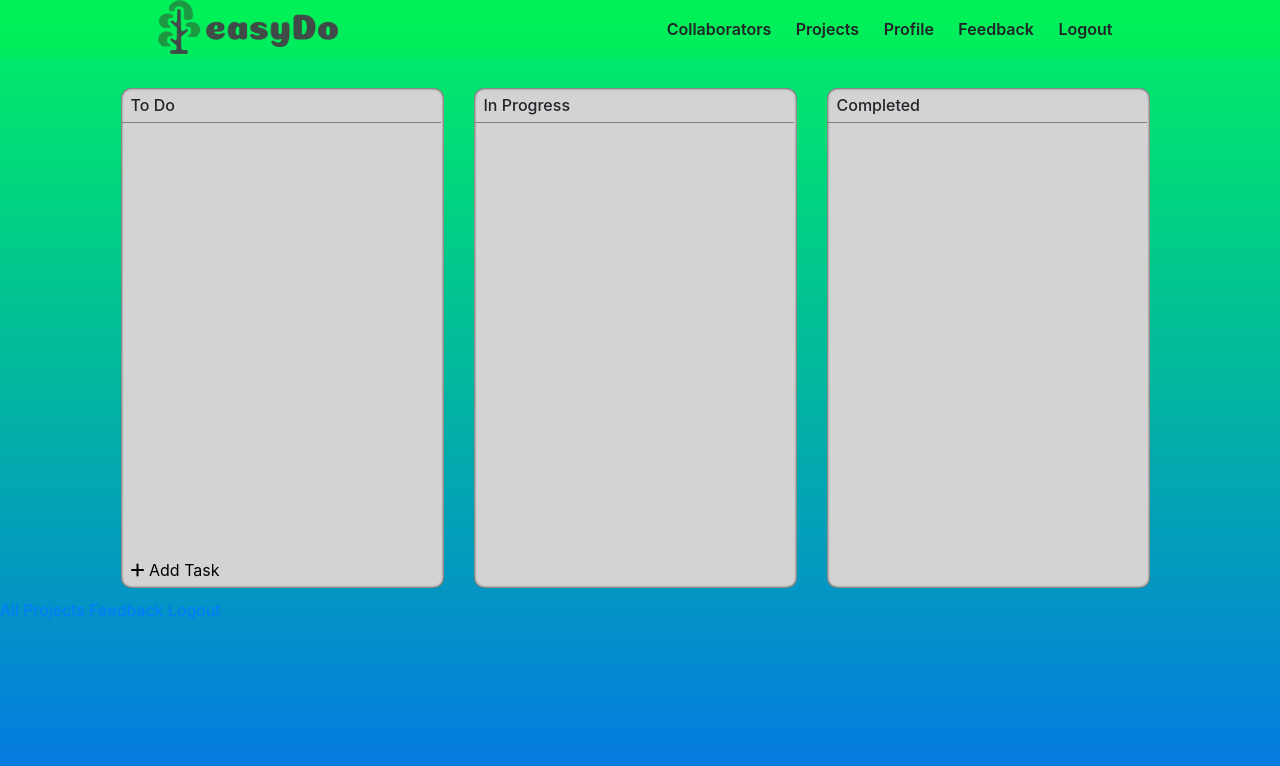
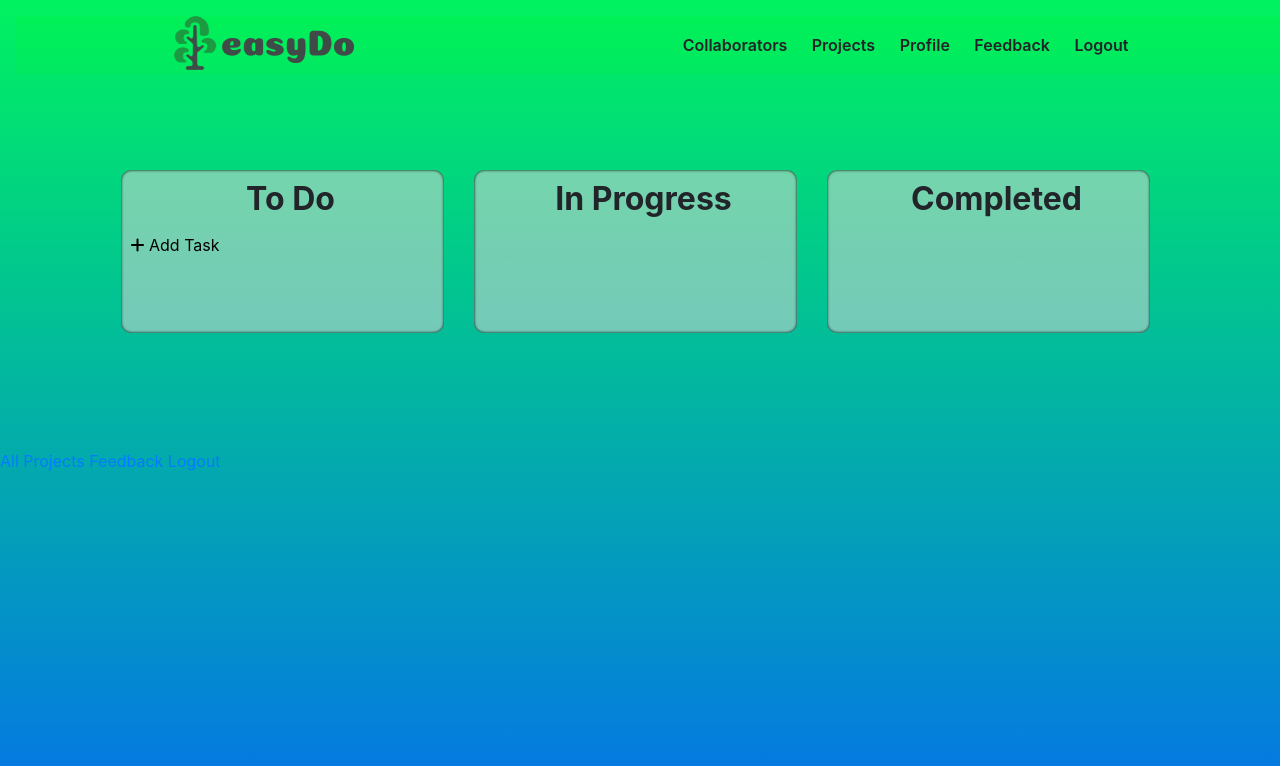
Before and after one commit to melisalarson/easy-do, a Node server app: page /tasks/600000000000000000000001 in a window 1280 px wide. Shown: the top 766 px of the page. Run offline with Node 20, Linux system fonts and the light colour scheme; the visitor is signed in with stand-in values (Sample User, id 1); tables that the repository leaves empty hold one stand-in row (values such as "Sample post"); some libraries are stand-ins or nearby versions.

Commit message:
task CSS

```diff
--- a/public/forms.css
+++ b/public/forms.css
@@ -21,7 +21,7 @@
 }
 
 form {
-  margin-left: 20px;
+  /* margin-left: 20px; */
   margin-top: -5px;
   height: 60%;
   display: flex;
@@ -38,10 +38,10 @@ form {
     align-items: center;
   }
 
-form.add-collab {
+/* form.add-collab {
   display: block;
   margin-top: 20px;
-}
+} */
 
 label {
 line-height: 100%;
--- a/public/styles.css
+++ b/public/styles.css
@@ -8,6 +8,7 @@
 
 
 body {
+    font-size: 16px;
     background: #00F260;  /* fallback for old browsers */
     background: -webkit-linear-gradient(to top, #0575E6, #00F260);  /* Chrome 10-25, Safari 5.1-6 */
     background: linear-gradient(to top, #0575E6, #00F260); /* W3C, IE 10+/ Edge, Firefox 16+, Chrome 26+, Opera 12+, Safari 7+ */
@@ -17,7 +18,7 @@ body {
 
 header {
     width: 100%;
-    margin-bottom: 30px;
+    margin: 1em;
     background-color: rgba(0,255,0,0.1);
     display: flex;
     justify-content: space-around;
@@ -71,12 +72,13 @@ a.button {
 }
 
 .task-group {
+    margin: 6em auto;
     display: flex;
     justify-content: center;
     flex-wrap: nowrap;
     overflow-y: hidden;
     overflow-x: auto;
-    padding-bottom: 10px;
+    padding-bottom: 20px;
 }
 
 .task-col {
@@ -84,29 +86,30 @@ a.button {
     min-width: 300px;
     width: 25%;
     max-width: 400px;
-    height: 500px;
+    /* height: 500px; */
     margin-left: 10px;
     margin-right: 20px;
     padding-right: 3px;
     border-radius: 10px;
-    background-color: rgba(211, 211, 211,1);
+    background-color: rgba(211, 211, 211, .55);
     box-shadow: inset 0 0 3px #000000;
 }
 .col-header {
     width: 100%;
-    border-bottom: 1px solid gray;
-    margin-bottom: 10px;
-    padding: 5px 0 5px 0;
+    text-align: center;
+    /* border-bottom: 1px solid gray; */
+    /* margin-bottom: 10px; */
+    padding: 5px;
 }
 .col-name {
     padding-left: 10px;
-    /* font-size: 1.1em; */
-    font-weight: 500;
+    font-size: 2em;
+    font-weight: 700;
 }
 .col-body {
     overflow-y: auto;
     overflow-x: hidden;
-    height: 84%;
+    /* height: 84%; */
 }
 .col-footer {
     height: 100px;
@@ -198,9 +201,10 @@ a.button {
     overflow: hidden;
     padding-right: 3px;
 }
-.fa-chevron-left, .fa-chevron-right {
+/* .fa-chevron-left, .fa-chevron-right {
     padding: 5px 0 5px 0;
-}
+} */
+
 .fa-chevron-left:hover {
     animation-name: slide-left;
     animation-duration: 2s;
--- a/views/projects/index.ejs
+++ b/views/projects/index.ejs
@@ -31,7 +31,7 @@
 
           <form class="add-collab" action="/projects" method="POST">
             <div class="form-group">
-              <label for="name">New Project</label>
+              <label for="name">Create New</label>
               <input class="form-control" type="text" placeholder="Project name" id="name" name="name" required/>
               <button class="btn btn-success add-collab-btn" type="submit">Add Project</button>
             </div>
--- a/views/tasks/task-card.ejs
+++ b/views/tasks/task-card.ejs
@@ -7,7 +7,7 @@
       <% } else { %>
         <img src="<%= task.collaborators[0].pic_url %>" alt="profile">
       <% } %>
-      <span><%= task.collaborators[0].name %></span>
+      <!-- <span><%= task.collaborators[0].name %></span> -->
       <span><%= task.completionTime %></span>
     </div>
     <div class="options">
```
